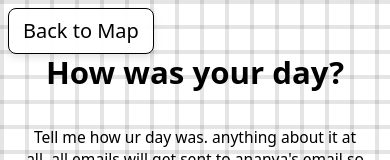
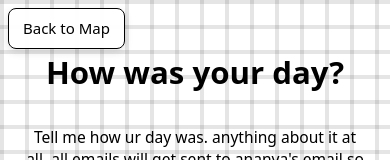
Before and after one commit to antidisciplinaryclub/rosmoodmap, a plain HTML site: page how-was-your-day.html in a window 390 px wide. Shown: the top 160 px of the page. Drawn offline with Linux system fonts and the light colour scheme; a web font is replaced by a local one.

Commit message:
Update how-was-your-day.html

```diff
--- a/how-was-your-day.html
+++ b/how-was-your-day.html
@@ -29,14 +29,14 @@
     }
 
     /* --- Tiny persistent home/back button --- */
-.home-back {
+    .home-back {
   position: fixed;
   top: calc(env(safe-area-inset-top, 8px) + 8px);
   left: calc(env(safe-area-inset-left, 8px) + 8px);
   z-index: 99999;
   display: inline-block;
   padding: 10px 12px;        /* <-- bigger tap area */
-  font-size: 14px;           /* <-- slightly larger text */
+  font-size: 15px;           /* <-- slightly larger text */
   line-height: 1;
   background: rgba(255,255,255,0.95);
   border: 1px solid #000;
@@ -54,6 +54,12 @@
   color: #fff;
 }
 
+    @media (max-width: 420px) {
+       .home-back {
+    padding: 12px 14px;
+    min-width: 64px;
+  }
+    }
     .container {
       position: relative;
       width: 100%;
@@ -139,14 +145,6 @@
       }
     }
 
-    @media (max-width: 420px) {
-       .home-back {
-    padding: 12px 14px;
-    font-size: 20px;
-    min-width: 64px;
-  }
-    }
-
   </style>
 </head>
 <body>
```
